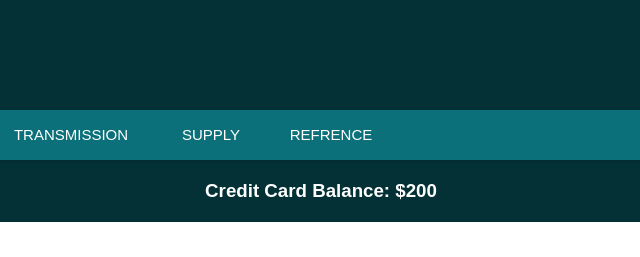
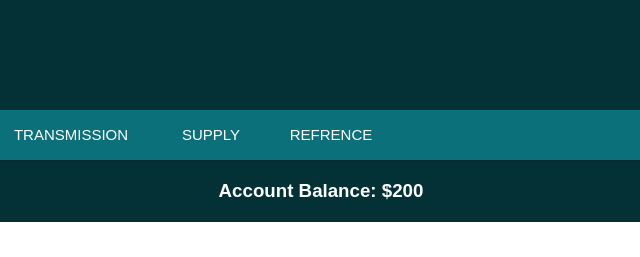
Before and after one commit to software-engineering-2023/Bank-Website, a website built with Parcel: page Bills.html in a window 1280 px wide. Shown: the top 257 px of the page, 319-959 px from the left. Built offline with nearby package versions, Linux system fonts and the light colour scheme.

Commit message:
adding pic

```diff
--- a/Bills.html
+++ b/Bills.html
@@ -23,7 +23,7 @@
   </nav>
 
   <div class="credit-card-balance">
-    <h3>Credit Card Balance: $200</h3>
+    <h3>Account Balance: $200</h3>
   </div>
 
   <div class="bill-type" data-bill-type="Gas">
```
